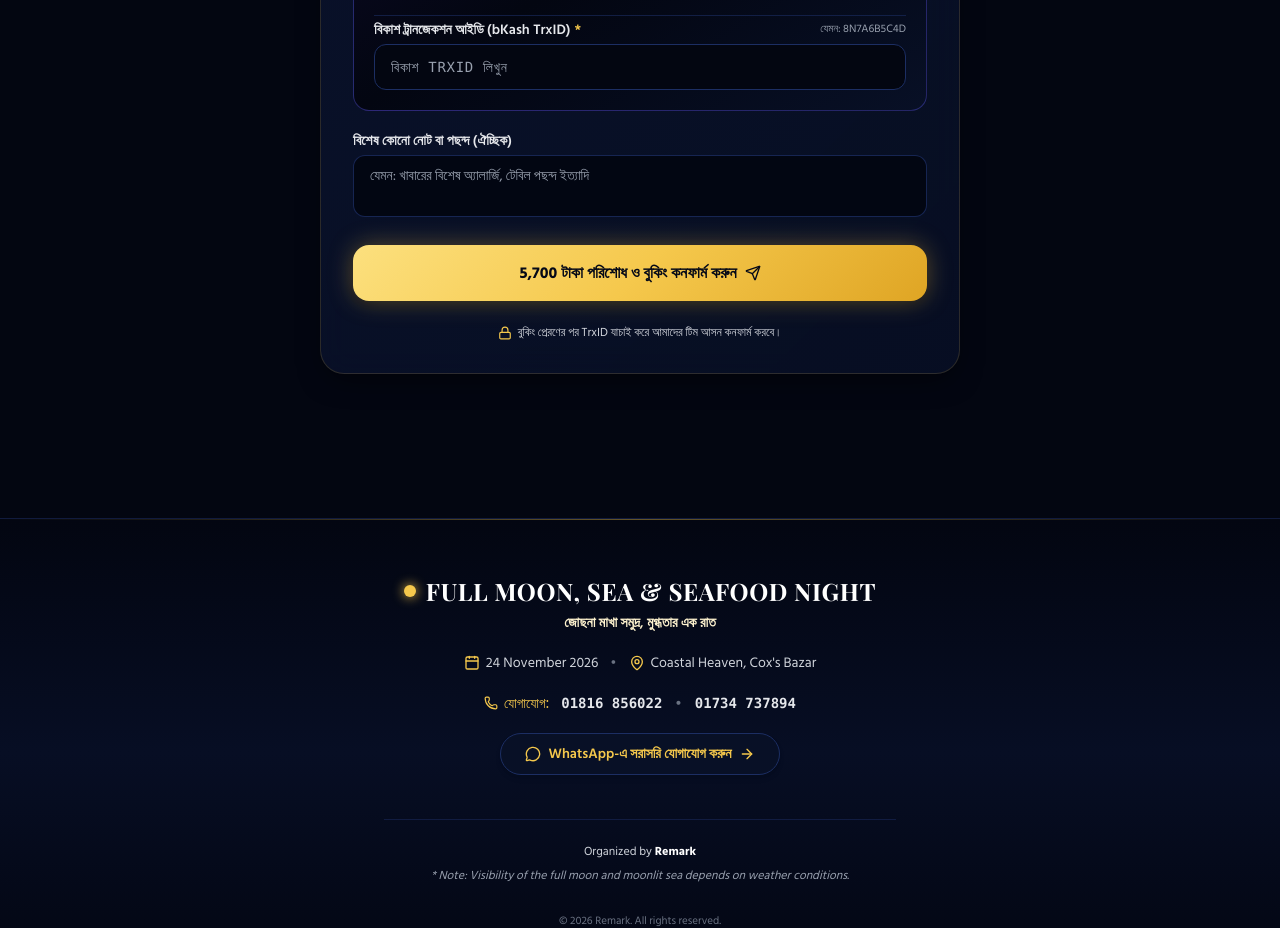
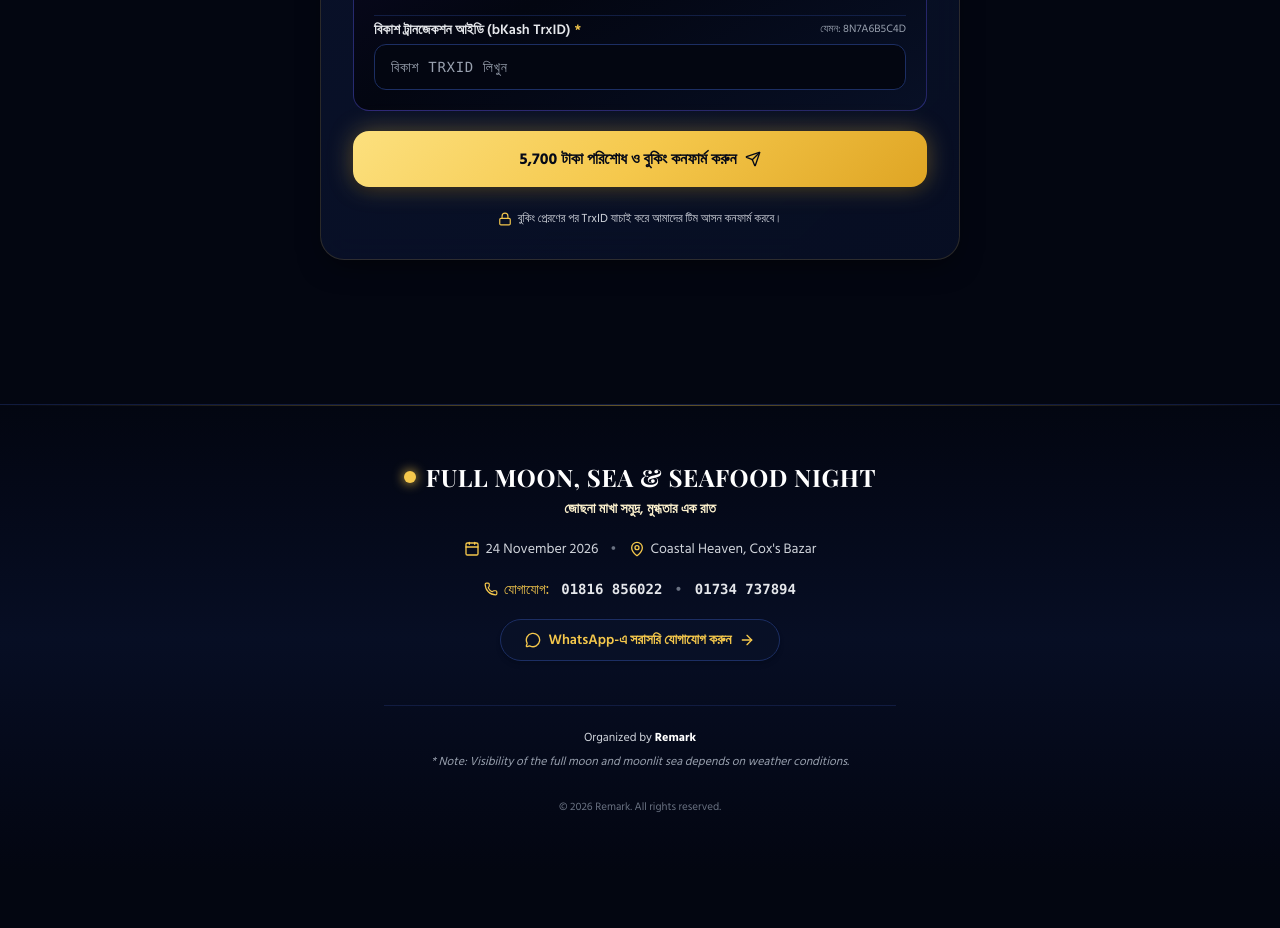
Before and after one commit to nazm0l/fullmoon, a Next.js app: page / in a window 1280 px wide. Shown: the part 6280-7208 px from the top of the page. Built offline with nearby package versions, Linux system fonts and the light colour scheme; no server answers.

Commit message:
refactor: remove optional note/preference field from booking form

```diff
--- a/src/components/BookingForm.tsx
+++ b/src/components/BookingForm.tsx
@@ -49,7 +49,6 @@ interface FormState {
   phone: string;
   persons: number;
   transactionId: string;
-  note: string;
   company: string; // Honeypot
 }
 
@@ -60,7 +59,6 @@ export default function BookingForm() {
     phone: "",
     persons: 1,
     transactionId: "",
-    note: "",
     company: "",
   });
 
@@ -91,7 +89,6 @@ export default function BookingForm() {
   const nameInputId = useId();
   const phoneInputId = useId();
   const trxInputId = useId();
-  const noteInputId = useId();
 
   // Price calculations based on discounted price 5,700 TK
   const unitPrice = event.priceNumber || 5700;
@@ -160,10 +157,6 @@ export default function BookingForm() {
       newErrors.transactionId = "সঠিক ট্রানজেকশন / রেফারেন্স নম্বর দিন";
     }
 
-    if (formData.note && formData.note.length > 300) {
-      newErrors.note = "নোট সর্বোচ্চ ৩০০ অক্ষরের মধ্যে লিখুন";
-    }
-
     setErrors(newErrors);
     return Object.keys(newErrors).length === 0;
   };
@@ -183,7 +176,7 @@ export default function BookingForm() {
       persons: Number(formData.persons),
       paymentMethod: paymentMethod,
       transactionId: formData.transactionId.trim(),
-      note: formData.note.trim(),
+      note: "",
       company: formData.company,
       ts: mountTime,
       ...utmParams,
@@ -679,22 +672,6 @@ export default function BookingForm() {
               </div>
             </div>
 
-            {/* Note */}
-            <div>
-              <label htmlFor={noteInputId} className="block text-xs sm:text-sm font-semibold text-gray-200 mb-1">
-                বিশেষ কোনো নোট বা পছন্দ (ঐচ্ছিক)
-              </label>
-              <textarea
-                id={noteInputId}
-                rows={2}
-                maxLength={300}
-                placeholder="যেমন: খাবারের বিশেষ অ্যালার্জি, টেবিল পছন্দ ইত্যাদি"
-                value={formData.note}
-                onChange={(e) => setFormData({ ...formData, note: e.target.value })}
-                className="w-full px-3.5 sm:px-4 py-2 sm:py-2.5 rounded-xl bg-night-950/90 border border-night-700/80 focus:border-moon-gold focus:ring-1 focus:ring-moon-gold text-white placeholder-gray-400 focus:outline-none transition-all text-xs sm:text-sm resize-none"
-              />
-            </div>
-
             {/* Submit Button */}
             <button
               type="submit"
```
